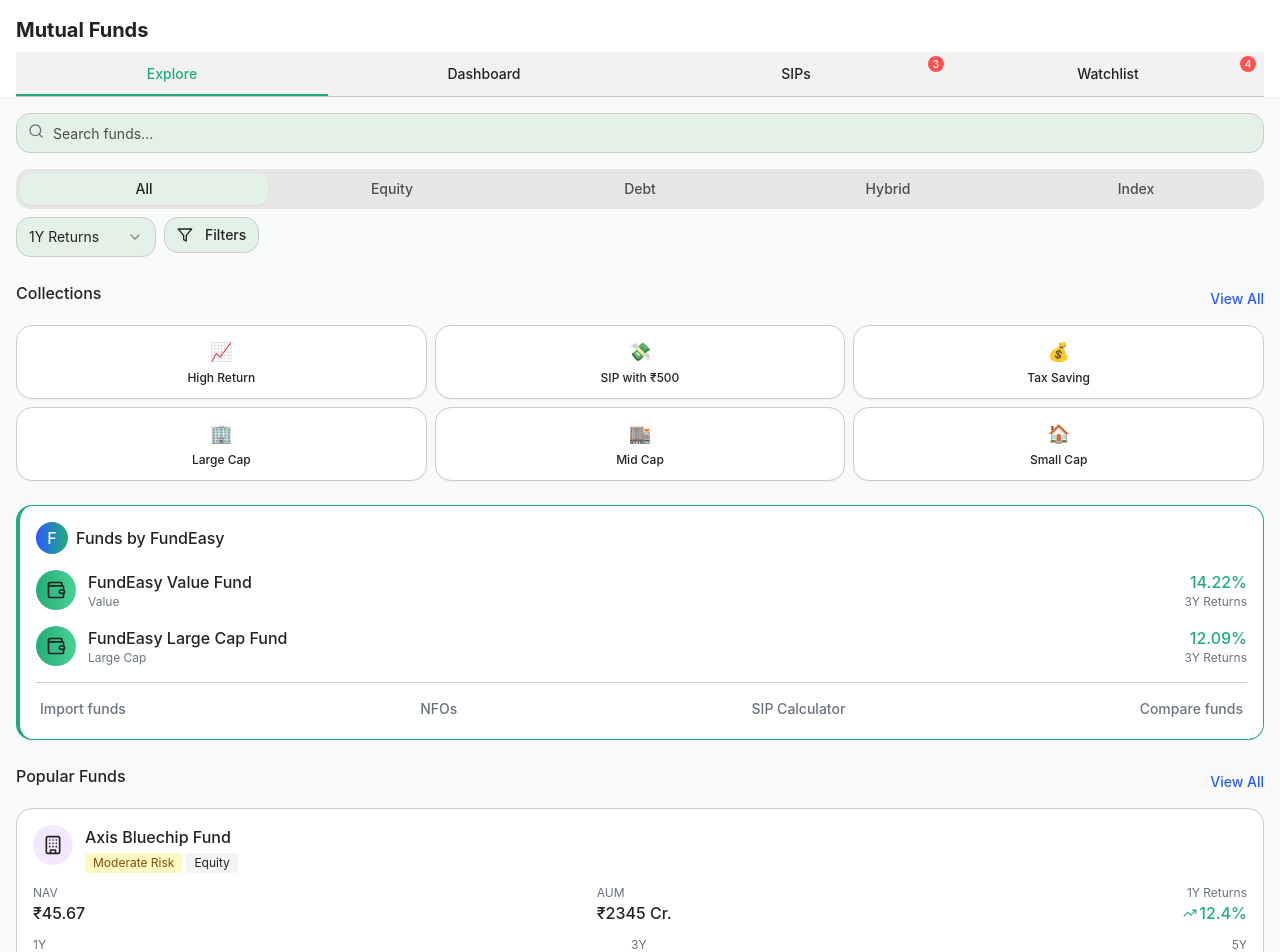
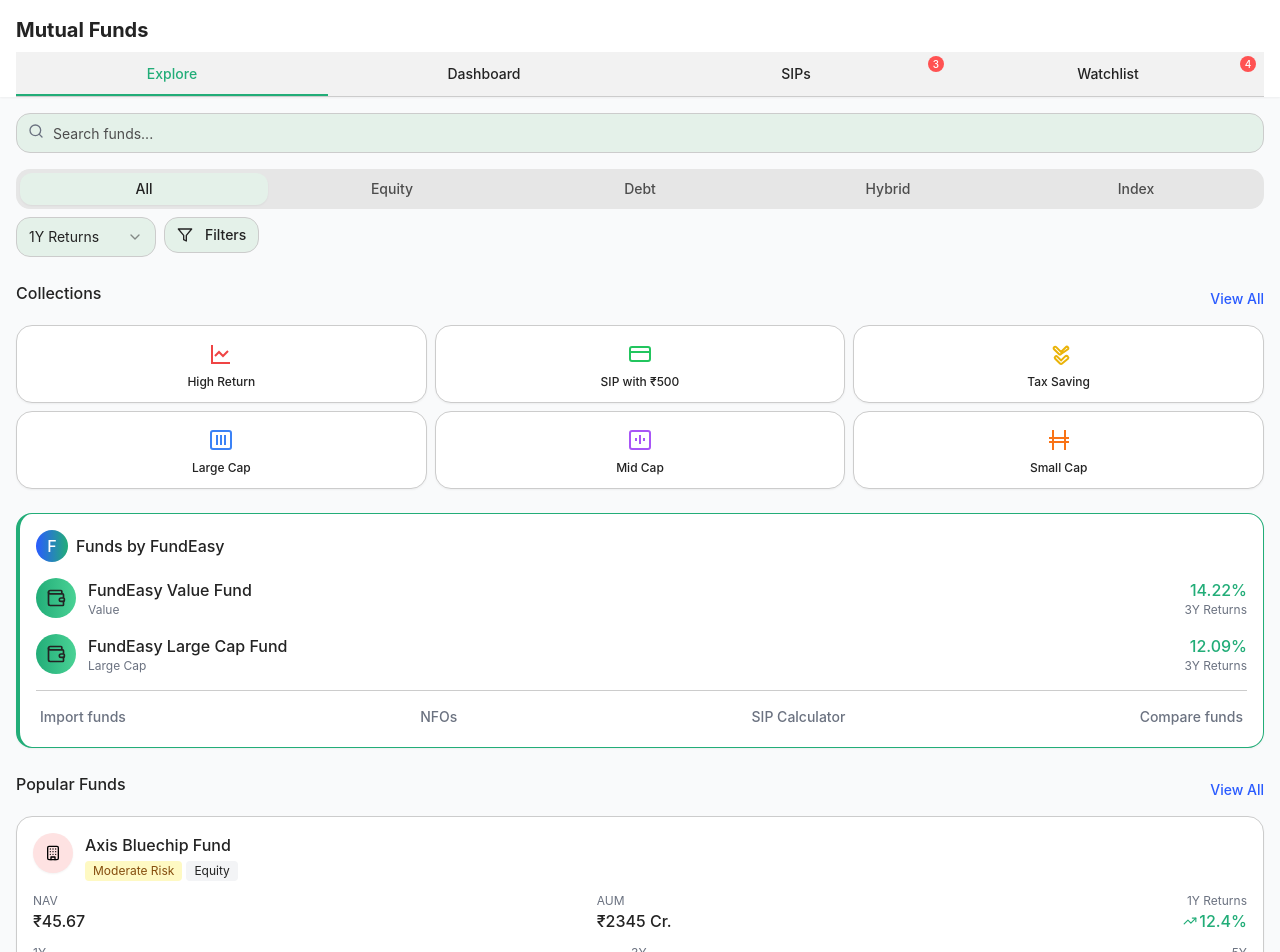
Before and after one commit to Deepakyadav56/fundmazing-journey, a React (Vite) app: page /explore in a window 1280 px wide. Shown: the top 952 px of the page. Built offline with nearby package versions, Linux system fonts and the light colour scheme; a web font is replaced by a local one.

Commit message:
Refactor: Update icons and hide portfolio details
- Replaced category page icons.
- Implemented hiding of portfolio card details.

```diff
--- a/src/components/funds/FundCard.tsx
+++ b/src/components/funds/FundCard.tsx
@@ -4,7 +4,7 @@ import { TrendingUp } from 'lucide-react';
 import { Card, CardContent } from '@/components/ui/card';
 import { Progress } from '@/components/ui/progress';
 import { MutualFund } from '@/utils/mockData';
-import FundLogo from './FundLogo';
+import FundLogoImage from './FundLogoImage';
 
 interface FundCardProps {
   fund: MutualFund;
@@ -16,7 +16,7 @@ const FundCard: React.FC<FundCardProps> = ({ fund, onClick }) => {
     <Card className="card-shadow hover-scale" onClick={onClick}>
       <CardContent className="p-4">
         <div className="flex items-start gap-3 mb-2">
-          <FundLogo fundName={fund.name} />
+          <FundLogoImage fundName={fund.name} />
 
           <div className="flex-1">
             <h3 className="font-medium line-clamp-2">{fund.name}</h3>
--- a/src/components/funds/FundLogoImage.tsx
+++ b/src/components/funds/FundLogoImage.tsx
@@ -1,6 +1,7 @@
 
 import React from 'react';
 import { cn } from '@/lib/utils';
+import { Building } from 'lucide-react';
 
 interface FundLogoImageProps {
   fundName: string;
@@ -16,14 +17,14 @@ const FundLogoImage: React.FC<FundLogoImageProps> = ({
   // Generate a consistent background color based on the fund name
   const getColorClass = (name: string) => {
     const colors = [
-      'bg-gradient-to-br from-blue-400 to-blue-600',
-      'bg-gradient-to-br from-green-400 to-green-600',
-      'bg-gradient-to-br from-amber-400 to-amber-600',
-      'bg-gradient-to-br from-purple-400 to-purple-600',
-      'bg-gradient-to-br from-red-400 to-red-600',
-      'bg-gradient-to-br from-indigo-400 to-indigo-600',
-      'bg-gradient-to-br from-pink-400 to-pink-600',
-      'bg-gradient-to-br from-emerald-400 to-emerald-600',
+      'bg-red-100',
+      'bg-blue-100',
+      'bg-green-100',
+      'bg-yellow-100',
+      'bg-purple-100',
+      'bg-pink-100',
+      'bg-indigo-100',
+      'bg-emerald-100',
     ];
 
     // Use a simple hash function to get a consistent index
@@ -36,7 +37,16 @@ const FundLogoImage: React.FC<FundLogoImageProps> = ({
   };
 
   const getInitials = (name: string) => {
-    // Split by spaces or hyphens
+    // For specific AMCs, return their first letter
+    const knownAMCs = ['HDFC', 'SBI', 'ICICI', 'Axis', 'Kotak', 'Nippon', 'Aditya', 'Mirae'];
+
+    for (const amc of knownAMCs) {
+      if (name.includes(amc)) {
+        return amc[0];
+      }
+    }
+
+    // Default: Split by spaces or hyphens
     const words = name.split(/[\s-]+/);
 
     // Take first letters (max 2)
@@ -63,13 +73,13 @@ const FundLogoImage: React.FC<FundLogoImageProps> = ({
   return (
     <div
       className={cn(
-        'rounded-full flex items-center justify-center text-white font-semibold shadow-sm',
+        'rounded-full flex items-center justify-center text-black font-medium shadow-sm',
         colorClass,
         sizeClasses[size],
         className
       )}
     >
-      {initials}
+      <Building className="h-4 w-4" />
     </div>
   );
 };
--- a/src/components/investments/InvestmentSummaryCard.tsx
+++ b/src/components/investments/InvestmentSummaryCard.tsx
@@ -82,7 +82,9 @@ const InvestmentSummaryCard: React.FC<InvestmentSummaryCardProps> = ({
                       </span>
                     </>
                   ) : (
-                    '••••••'
+                    <>
+                      {returnsPercentage.toFixed(2)}%
+                    </>
                   )}
                 </p>
               </div>
--- a/src/components/ui/button.tsx
+++ b/src/components/ui/button.tsx
@@ -21,6 +21,7 @@ const buttonVariants = cva(
         link: "text-primary underline-offset-4 hover:underline",
         black: "bg-fundeasy-brand-black text-white hover:bg-fundeasy-brand-black/90",
         mint: "bg-[#deebc7] text-fundeasy-brand-black hover:bg-[#d2deb9]",
+        shaded: "bg-gray-100 text-fundeasy-brand-black hover:bg-gray-200",
       },
       size: {
         default: "h-10 px-4 py-2",
--- /dev/null
+++ b/src/components/ui/main-navigation-menu.tsx
@@ -0,0 +1,48 @@
+
+import React from 'react';
+import { useNavigate, useLocation } from 'react-router-dom';
+import { NavigationMenu, NavigationMenuList, NavigationMenuItem, NavigationMenuLink } from '@/components/ui/navigation-menu';
+import { cn } from '@/lib/utils';
+import { cva } from 'class-variance-authority';
+
+const navigationMenuTriggerStyle = cva(
+  "group inline-flex w-full items-center justify-center rounded-md px-4 py-2 text-sm font-medium transition-colors hover:bg-accent hover:text-accent-foreground focus:bg-accent focus:text-accent-foreground focus:outline-none disabled:pointer-events-none disabled:opacity-50"
+);
+
+interface MainNavigationProps {
+  items: {
+    title: string;
+    href: string;
+    description?: string;
+  }[];
+  className?: string;
+}
+
+export function MainNavigationMenu({ items, className }: MainNavigationProps) {
+  const navigate = useNavigate();
+  const location = useLocation();
+  const isActive = (path: string) => location.pathname === path;
+
+  return (
+    <NavigationMenu className={cn("relative z-10 w-full max-w-full", className)}>
+      <NavigationMenuList className="flex w-full space-x-1">
+        {items.map((item) => (
+          <NavigationMenuItem key={item.href} className="flex-1">
+            <NavigationMenuLink
+              className={cn(
+                navigationMenuTriggerStyle(),
+                "cursor-pointer transition-colors",
+                isActive(item.href)
+                  ? "bg-accent text-accent-foreground"
+                  : "text-muted-foreground hover:text-primary"
+              )}
+              onClick={() => navigate(item.href)}
+            >
+              {item.title}
+            </NavigationMenuLink>
+          </NavigationMenuItem>
+        ))}
+      </NavigationMenuList>
+    </NavigationMenu>
+  );
+}
--- a/src/pages/Explore.tsx
+++ b/src/pages/Explore.tsx
@@ -64,14 +64,74 @@ const Explore = () => {
     return 0;
   });
 
-  // Collections for quick filters
+  // Collections for quick filters with improved icons that match the design
   const collections = [
-    { name: 'High Return', icon: '📈', color: 'bg-green-100 text-green-800' },
-    { name: 'SIP with ₹500', icon: '💸', color: 'bg-blue-100 text-blue-800' },
-    { name: 'Tax Saving', icon: '💰', color: 'bg-amber-100 text-amber-800' },
-    { name: 'Large Cap', icon: '🏢', color: 'bg-purple-100 text-purple-800' },
-    { name: 'Mid Cap', icon: '🏬', color: 'bg-indigo-100 text-indigo-800' },
-    { name: 'Small Cap', icon: '🏠', color: 'bg-pink-100 text-pink-800' },
+    {
+      name: 'High Return',
+      icon: <div className="text-lg w-8 h-8 mx-auto flex items-center justify-center">
+        <svg xmlns="http://www.w3.org/2000/svg" width="24" height="24" viewBox="0 0 24 24" fill="none" stroke="currentColor" strokeWidth="2" className="text-red-500">
+          <path d="M3 3v18h18" />
+          <path d="m19 9-5 5-4-4-4 4" />
+        </svg>
+      </div>,
+      color: 'bg-red-50 text-red-800'
+    },
+    {
+      name: 'SIP with ₹500',
+      icon: <div className="text-lg w-8 h-8 mx-auto flex items-center justify-center">
+        <svg xmlns="http://www.w3.org/2000/svg" width="24" height="24" viewBox="0 0 24 24" fill="none" stroke="currentColor" strokeWidth="2" className="text-green-500">
+          <rect width="20" height="14" x="2" y="5" rx="2" />
+          <line x1="2" y1="10" x2="22" y2="10" />
+        </svg>
+      </div>,
+      color: 'bg-green-50 text-green-800'
+    },
+    {
+      name: 'Tax Saving',
+      icon: <div className="text-lg w-8 h-8 mx-auto flex items-center justify-center">
+        <svg xmlns="http://www.w3.org/2000/svg" width="24" height="24" viewBox="0 0 24 24" fill="none" stroke="currentColor" strokeWidth="2" className="text-yellow-500">
+          <path d="M20.9 16.7c.6-.6.6-1.5 0-2.1a2 2 0 0 0-2.7-.2 1 1 0 0 0-.3.2l-3.8 3.8-3.8-3.8c-.6-.6-1.5-.6-2.1 0s-.6 1.5 0 2.1l4.8 4.8c.6.6 1.5.6 2.1 0Z" />
+          <path d="M20.9 7.3c.6-.6.6-1.5 0-2.1s-1.5-.6-2.1 0L14 9.9 9.2 5.1c-.6-.6-1.5-.6-2.1 0s-.6 1.5 0 2.1l4.8 4.8c.6.6 1.5.6 2.1 0Z" />
+        </svg>
+      </div>,
+      color: 'bg-yellow-50 text-yellow-800'
+    },
+    {
+      name: 'Large Cap',
+      icon: <div className="text-lg w-8 h-8 mx-auto flex items-center justify-center">
+        <svg xmlns="http://www.w3.org/2000/svg" width="24" height="24" viewBox="0 0 24 24" fill="none" stroke="currentColor" strokeWidth="2" className="text-blue-500">
+          <rect x="2" y="3" width="20" height="18" rx="2" />
+          <path d="M8 7v10" />
+          <path d="M12 7v10" />
+          <path d="M16 7v10" />
+        </svg>
+      </div>,
+      color: 'bg-blue-50 text-blue-800'
+    },
+    {
+      name: 'Mid Cap',
+      icon: <div className="text-lg w-8 h-8 mx-auto flex items-center justify-center">
+        <svg xmlns="http://www.w3.org/2000/svg" width="24" height="24" viewBox="0 0 24 24" fill="none" stroke="currentColor" strokeWidth="2" className="text-purple-500">
+          <rect x="2" y="3" width="20" height="18" rx="2" />
+          <path d="M8 10v3" />
+          <path d="M12 7v9" />
+          <path d="M16 10v3" />
+        </svg>
+      </div>,
+      color: 'bg-purple-50 text-purple-800'
+    },
+    {
+      name: 'Small Cap',
+      icon: <div className="text-lg w-8 h-8 mx-auto flex items-center justify-center">
+        <svg xmlns="http://www.w3.org/2000/svg" width="24" height="24" viewBox="0 0 24 24" fill="none" stroke="currentColor" strokeWidth="2" className="text-orange-500">
+          <path d="M2 10h20" />
+          <path d="M2 14h20" />
+          <path d="M6 22V2" />
+          <path d="M18 22V2" />
+        </svg>
+      </div>,
+      color: 'bg-orange-50 text-orange-800'
+    },
   ];
 
   // Featured AMCs
@@ -168,8 +228,8 @@ const Explore = () => {
             {collections.map((collection, idx) => (
               <Card key={idx} className="hover:shadow-md transition-all cursor-pointer">
                 <CardContent className="p-3 text-center">
-                  <div className="text-lg mb-1">{collection.icon}</div>
-                  <p className="text-xs font-medium">{collection.name}</p>
+                  {collection.icon}
+                  <p className="text-xs font-medium mt-1">{collection.name}</p>
                 </CardContent>
               </Card>
             ))}
```
Also changed, not shown: src/pages/Portfolio.tsx (+15 -19 lines).
